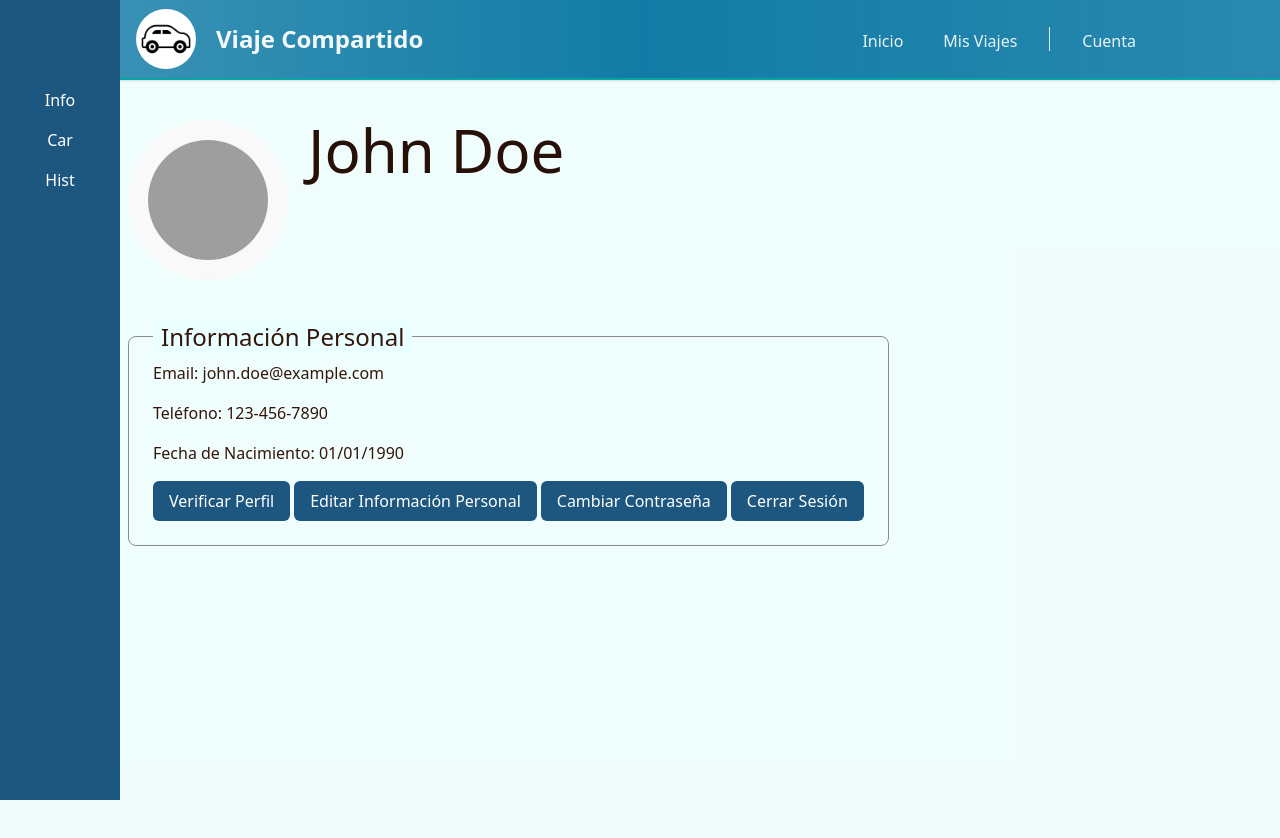
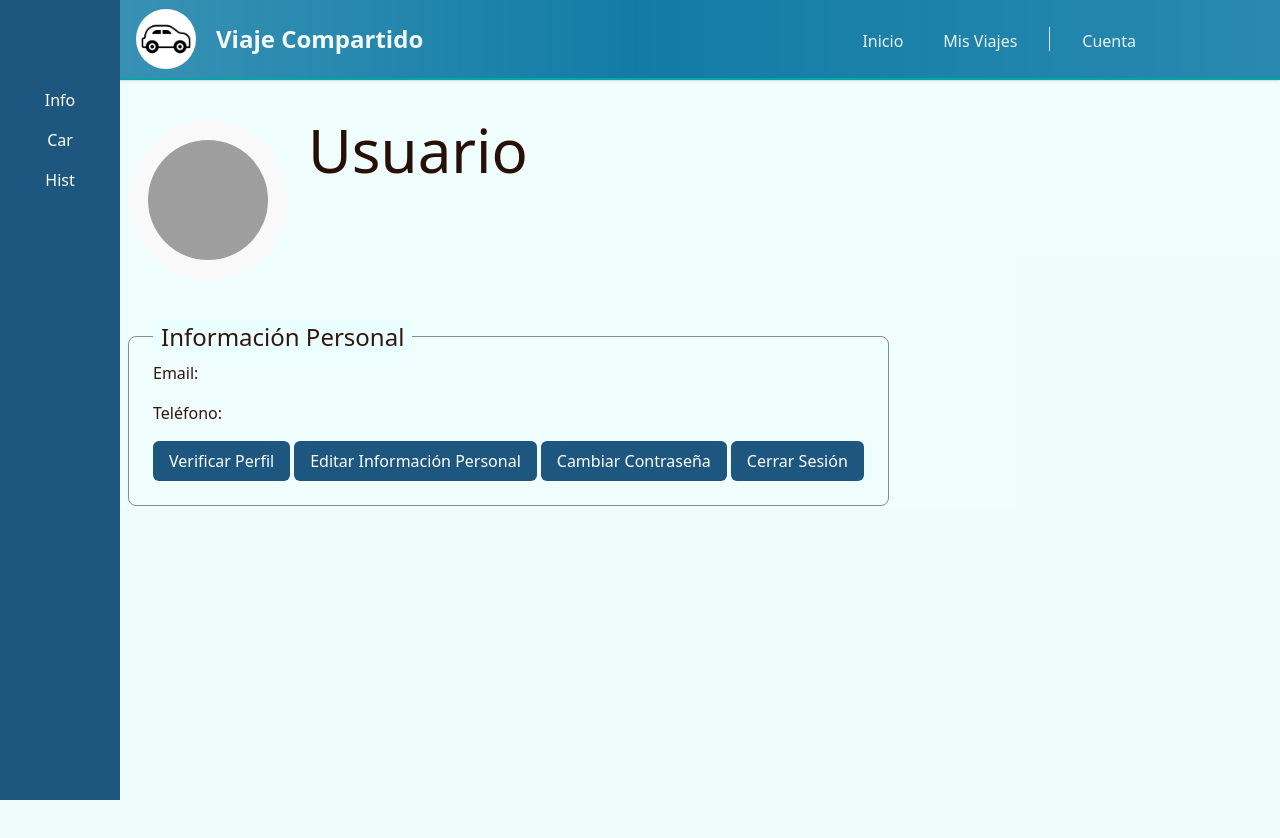
Before and after one commit to FredPota/RoadPartners-project, a React (Vite) app: page /profile in a window 1280 px wide. Shown: the top 838 px of the page. Built offline with nearby package versions, Linux system fonts and the light colour scheme; grey boxes are pictures that could not be loaded.

Commit message:
login jalando creo

```diff
--- a/src/App.jsx
+++ b/src/App.jsx
@@ -3,14 +3,38 @@ import { BrowserRouter as Router, Routes, Route } from "react-router-dom";
 import HomePage from "./pages/homePage.jsx";
 import LoginPage from "./pages/loginPage.jsx";
 import SignInPage from "./pages/SignInPage.jsx";
+import ProfilePage from "./pages/profilePage.jsx"; // 👈 IMPORTANTE
+import ProtectedRoute from "./components/ProtectedRoute.jsx"; // 👈 IMPORTANTE
 
 function App() {
   return (
     <Router>
       <Routes>
-        <Route path="/" element={<HomePage />} />
+
+        {/* 🔐 PROTEGIDA */}
+        <Route
+          path="/"
+          element={
+            <ProtectedRoute>
+              <HomePage />
+            </ProtectedRoute>
+          }
+        />
+
+        {/* 🔐 PROTEGIDA */}
+        <Route
+          path="/profile"
+          element={
+            <ProtectedRoute>
+              <ProfilePage />
+            </ProtectedRoute>
+          }
+        />
+
+        {/* 🟢 LIBRES */}
         <Route path="/login" element={<LoginPage />} />
         <Route path="/register" element={<SignInPage />} />
+
       </Routes>
     </Router>
   );
--- /dev/null
+++ b/src/components/ProtectedRoute.jsx
@@ -0,0 +1,16 @@
+import { Navigate } from "react-router-dom";
+
+function ProtectedRoute({ children }) {
+
+    const token = localStorage.getItem("token");
+
+    // 🚫 si NO hay token → fuera
+    if (!token) {
+        return <Navigate to="/login" />;
+    }
+
+    // ✅ si hay token → entra
+    return children;
+}
+
+export default ProtectedRoute;
--- a/src/pages/ProfilePage.jsx
+++ b/src/pages/ProfilePage.jsx
@@ -14,15 +14,26 @@ function ProfilePage() {
 
     const [activeSection, setActiveSection] = useState('personalInfo');
     const [isEditing, setIsEditing] = useState('');
-    const [cardAction, setCardAction] =useState('');
+    const [cardAction, setCardAction] = useState('');
 
     const navigate = useNavigate();
+
+    // 🟢 USUARIO REAL (opcional pero útil)
+    const user = JSON.parse(localStorage.getItem("user"));
+
+    // 🔥 LOGOUT REAL
+    const handleLogout = () => {
+        localStorage.removeItem("token");
+        localStorage.removeItem("user");
+
+        console.log("🚪 Sesión cerrada correctamente");
+
+        navigate("/login");
+    };
+
     const goToHome = () => {
         navigate('/');
-    }
-    const goToLogin = () => {
-        navigate('/login');
-    }
+    };
 
     return (
         <div>
@@ -31,14 +42,19 @@ function ProfilePage() {
                 <nav className="nav-profile">
                     <button className="menu-profile-btn" onClick={() => setActiveSection('personalInfo')}>Info</button>
                     <button className="menu-profile-btn" onClick={() => setActiveSection('carProfile')}>Car</button>
-                    {/* <button className="menu-profile-btn" onClick={() => setActiveSection('paymentMethods')}>Pay</button> */}
                     <button className="menu-profile-btn" onClick={() => setActiveSection('travelHistory')}>Hist</button>
                 </nav>
+
                 <div id="profile-container">
+
+                    {/* 🟢 NOMBRE REAL */}
                     <div className="flex flex-row gap-5" id="profile-header">
                         <img className='aspect-square w-40 p-5 rounded-full bg-PageLight-950' src="usuario.png" alt="profile-picture" />
-                        <h1 className="text-6xl">John Doe</h1>
+                        <h1 className="text-6xl">
+                            {user ? user.nombre : "Usuario"}
+                        </h1>
                     </div>
+
                     {activeSection === 'personalInfo' && (
                         <div>
                             <div className="text-left" id="profile-content">
@@ -48,34 +64,35 @@ function ProfilePage() {
                                 {isEditing === 'info' ? (
                                     <form className="flex flex-col gap-4">
                                         <div className='login-group'>
-                                            <label htmlFor="email">Email:</label>
-                                            <input className="input-form" name="email" type="email" defaultValue="john.doe@example.com" />
+                                            <label>Email:</label>
+                                            <input className="input-form" type="email" defaultValue={user?.correo} />
                                         </div>
                                         <div className='login-group'>
-                                            <label htmlFor="phone">Teléfono:</label>
-                                            <input className="input-form" name="phone" type="tel" defaultValue="123-456-7890" />
+                                            <label>Teléfono:</label>
+                                            <input className="input-form" type="tel" defaultValue={user?.telefono} />
                                         </div>
-                                        <p>Fecha de Nacimiento: 01/01/1990</p>
                                         <button className="btnSubmit-form" type="submit">Guardar Cambios</button>
                                     </form>
                                 ) : (
                                     <>
-                                        <p>Email: john.doe@example.com</p>
-                                        <p>Teléfono: 123-456-7890</p>
-                                        <p>Fecha de Nacimiento: 01/01/1990</p>
+                                        <p>Email: {user?.correo}</p>
+                                        <p>Teléfono: {user?.telefono}</p>
                                     </>
                                 )}
 
+                                <nav className="nav-btns gap-1">
+                                    <button className="profile-btn" onClick={() => setIsEditing('verify')}>Verificar Perfil</button>
+                                    <button className="profile-btn" onClick={() => setIsEditing('info')}>Editar Información Personal</button>
+                                    <button className="profile-btn" onClick={() => setIsEditing('password')}>Cambiar Contraseña</button>
 
-                            <nav className="nav-btns gap-1">
-                                <button className="profile-btn" onClick={() => setIsEditing('verify')}>Verificar Perfil</button>
-                                <button className="profile-btn" onClick={() => setIsEditing('info')}>Editar Información Personal</button>
-                                <button className="profile-btn" onClick={() => setIsEditing('password')}>Cambiar Contraseña</button>
-                                <button className="profile-btn" onClick={goToLogin}>Cerrar Sesión</button>
-                            </nav>
+                                    {/* 🔴 BOTÓN CORREGIDO */}
+                                    <button className="profile-btn" onClick={handleLogout}>
+                                        Cerrar Sesión
+                                    </button>
+                                </nav>
+
+                            </div>
                         </div>
-
-                    </div>
                     )}
 
                     {isEditing === 'password' && <ChangePassword setisEditing={setIsEditing} />}
@@ -88,7 +105,6 @@ function ProfilePage() {
                                     <div className="flex h-auto w-auto p-15 rounded-3xl bg-[#262626]">
                                         <PaymentForm cardmodal={cardAction} setcardmodal={setCardAction} />
                                     </div>
-
                                 </div>
                             )}
                             {cardAction === 'edit' && (
@@ -96,15 +112,14 @@ function ProfilePage() {
                                     <div className="flex h-auto w-auto p-15 rounded-3xl bg-[#262626]">
                                         <PaymentForm cardmodal={cardAction} setcardmodal={setCardAction} />
                                     </div>
-
                                 </div>
                             )}
                         </div>
                     )}
+
                     {activeSection === 'travelHistory' && <TravelHistory />}
                     {activeSection === 'carProfile' && <CarSection /> }
 
-                    {/* <button className='profile-btn' onClick={goToHome}>Regresar a la HomePage</button> */}
                 </div>
             </div>
         </div>
```
